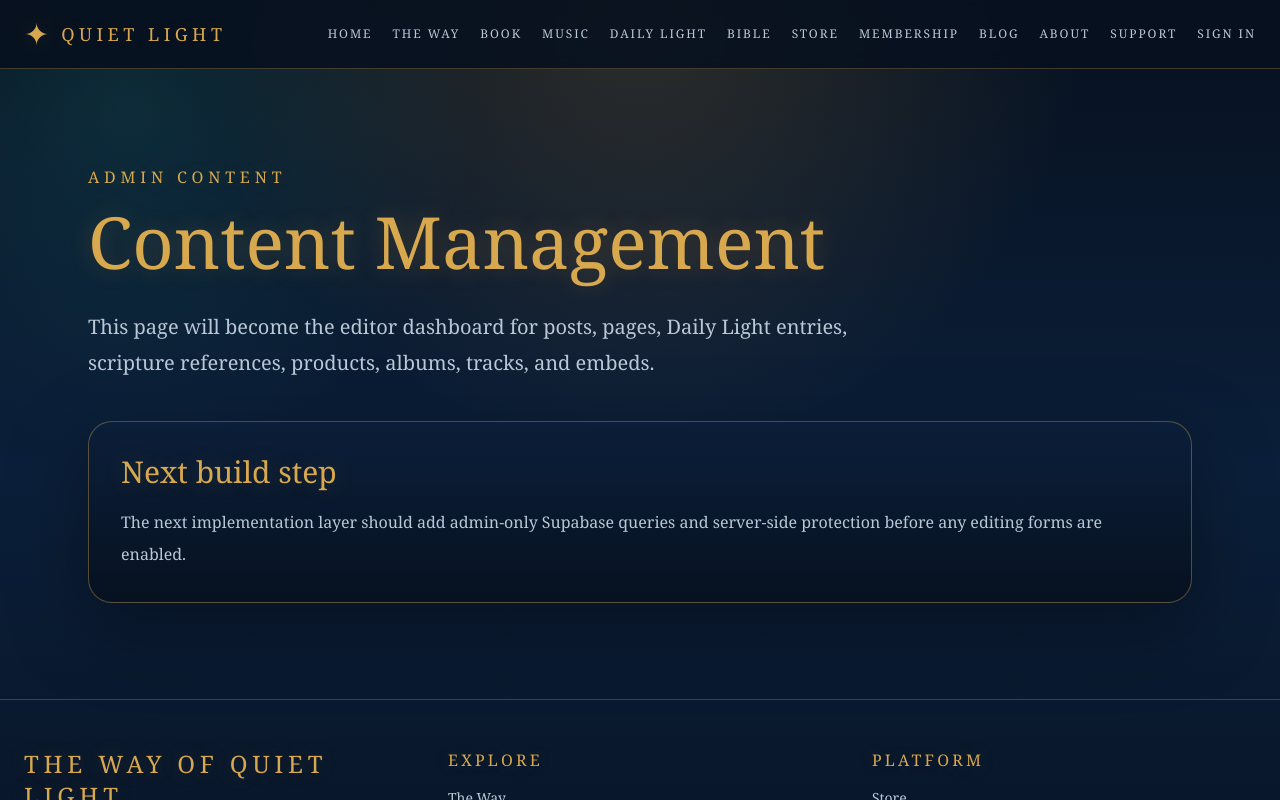
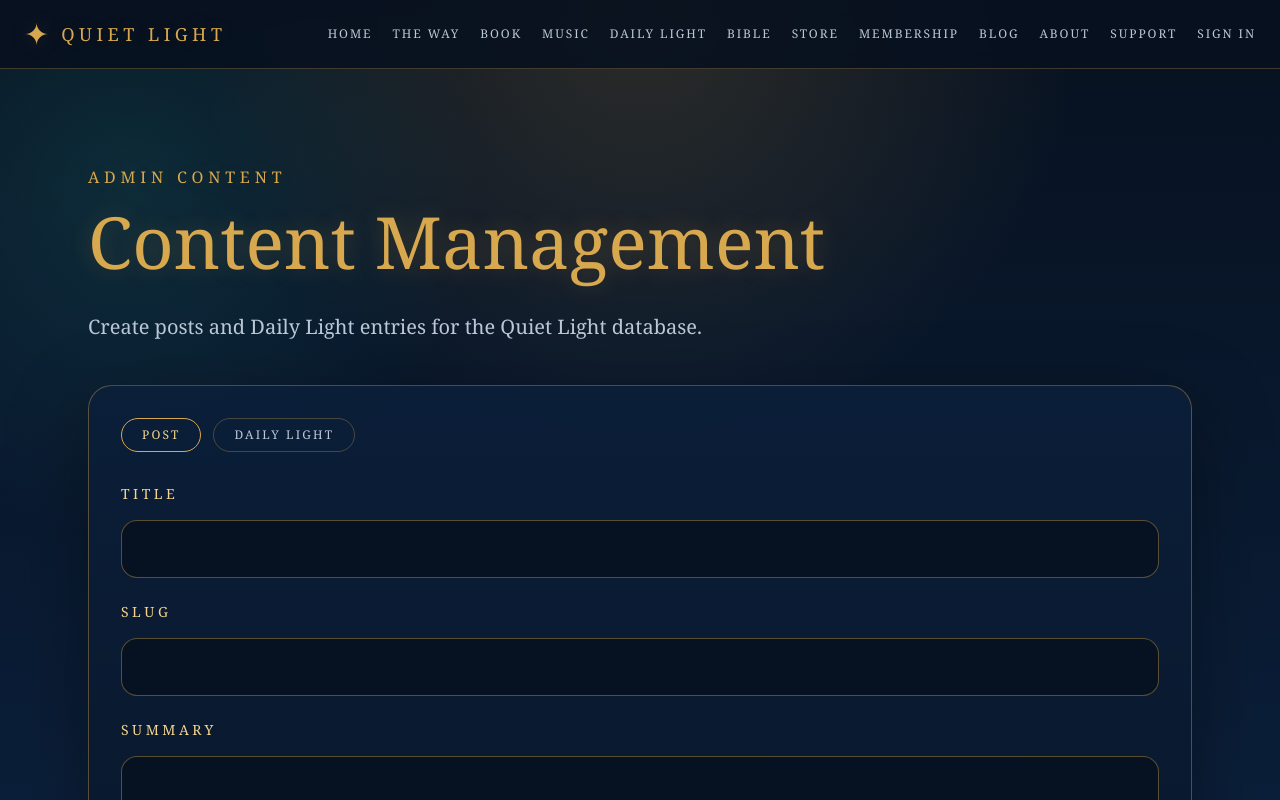
Before and after one commit to UnimatrixZeroRD/QuietLight, a Next.js app: page /admin/content in a window 1280 px wide. Shown: the top 800 px of the page. Built offline with nearby package versions, Linux system fonts and the light colour scheme.

Commit message:
Add editor to admin content page

```diff
--- a/src/app/admin/content/page.tsx
+++ b/src/app/admin/content/page.tsx
@@ -1,17 +1,14 @@
+import { ContentEditor } from "../../../components/admin/content-editor";
+
 export default function AdminContentPage() {
   return (
     <main className="mx-auto max-w-6xl px-6 py-24">
       <p className="gold-text uppercase tracking-[0.3em]">Admin Content</p>
       <h1 className="gold-text mt-4 text-5xl md:text-7xl">Content Management</h1>
       <p className="mt-8 max-w-3xl text-xl leading-9 text-[var(--muted-silver)]">
-        This page will become the editor dashboard for posts, pages, Daily Light entries, scripture references, products, albums, tracks, and embeds.
+        Create posts and Daily Light entries for the Quiet Light database.
       </p>
-      <div className="lantern-panel mt-10 rounded-3xl p-8">
-        <h2 className="gold-text text-3xl">Next build step</h2>
-        <p className="mt-4 leading-8 text-[var(--muted-silver)]">
-          The next implementation layer should add admin-only Supabase queries and server-side protection before any editing forms are enabled.
-        </p>
-      </div>
+      <ContentEditor />
     </main>
   );
 }
```
